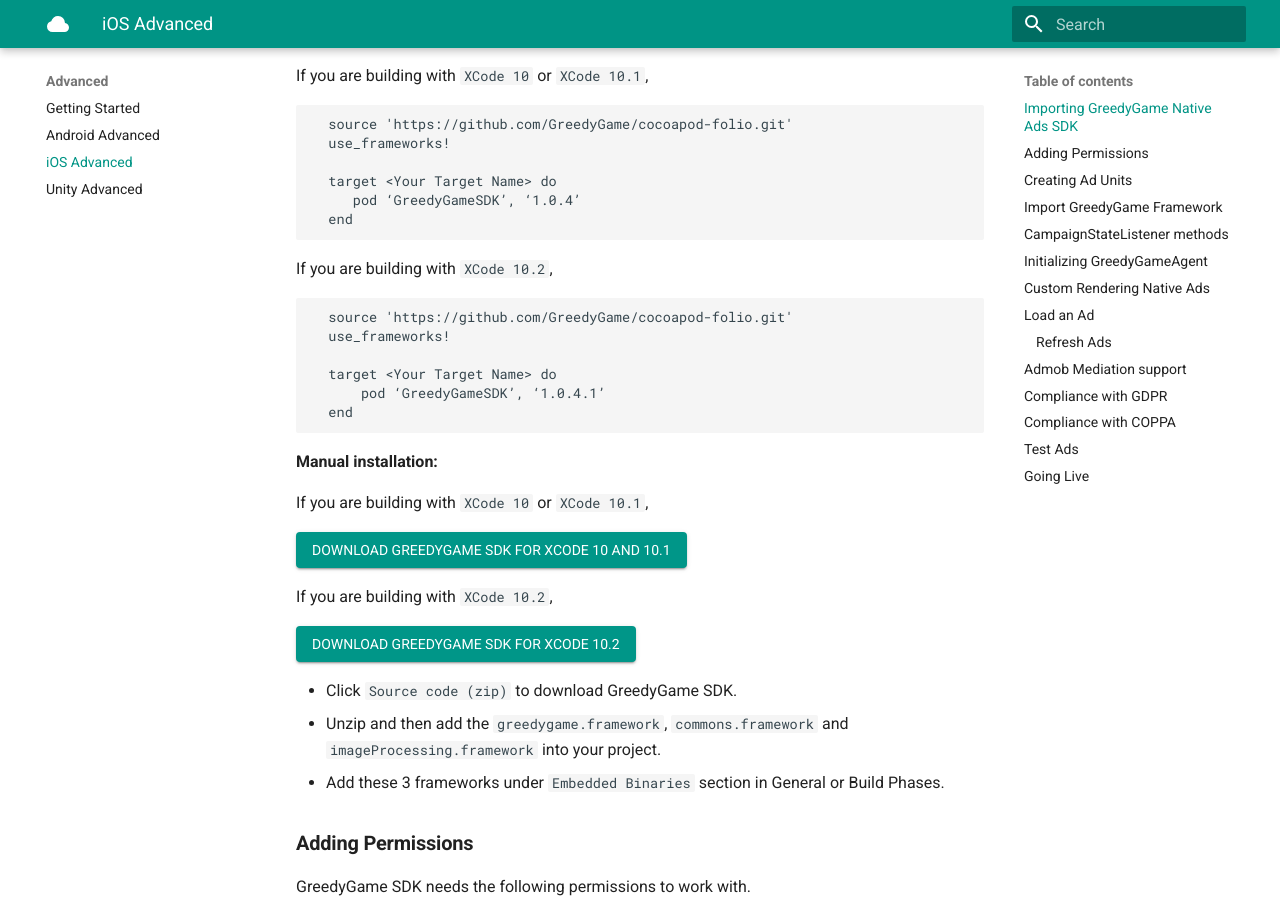
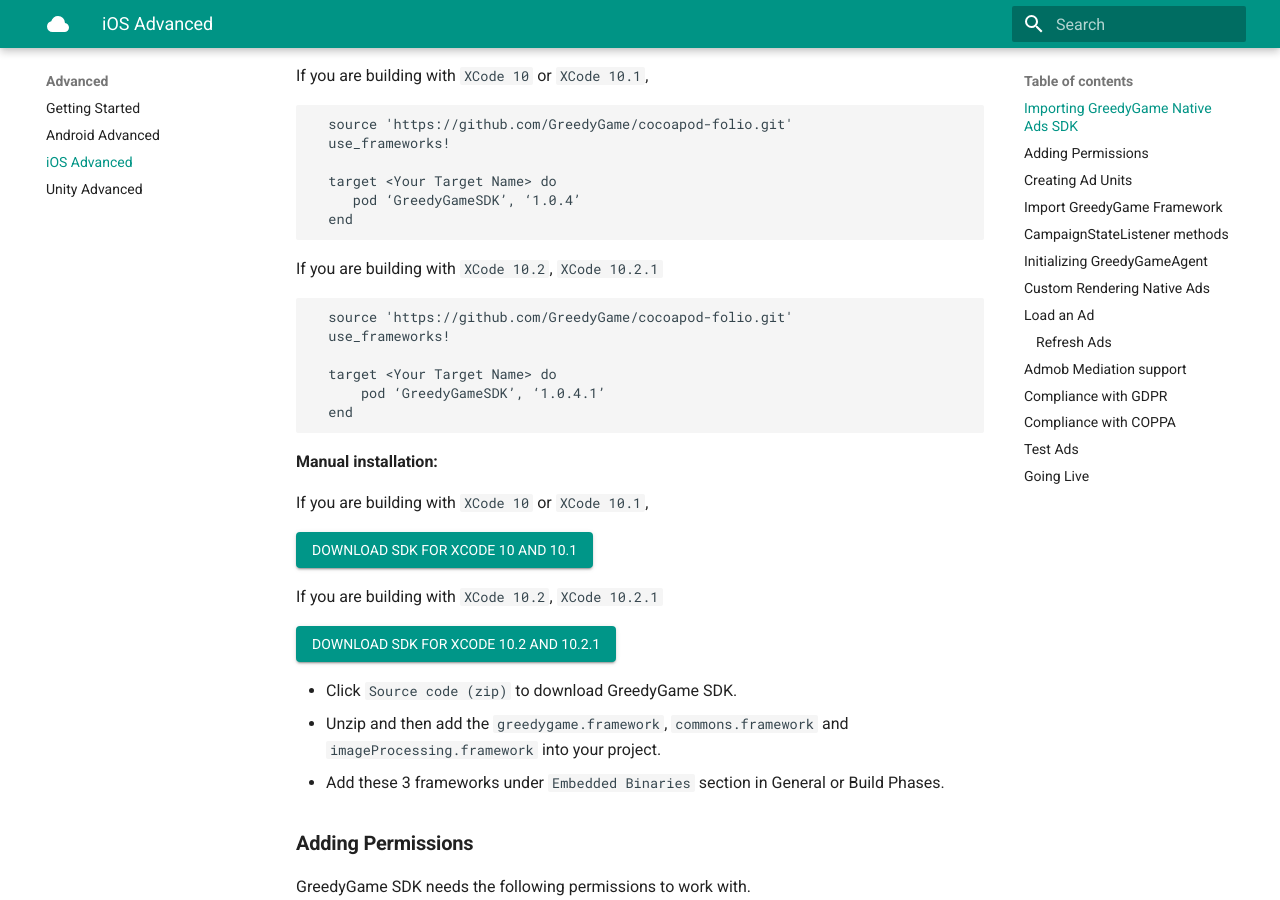
Before and after one commit to GreedyGame/greedygame-docs, an MkDocs documentation site: the page built from docs/ios-advanced.md, in a window 1280 px wide and 900 px high, scrolled down 444 px. Built offline with MkDocs 1.6.1 and Material for MkDocs 9.7.7, drawn with Linux system fonts in a browser that asks for light colours.

````diff
--- a/docs/ios-advanced.md
+++ b/docs/ios-advanced.md
@@ -20,7 +20,7 @@ If you are building with `XCode 10` or `XCode 10.1`,
   end
 ```
 
-If you are building with `XCode 10.2`,
+If you are building with `XCode 10.2`, `XCode 10.2.1`
 
 ```
   source 'https://github.com/GreedyGame/cocoapod-folio.git'
@@ -34,11 +34,11 @@ If you are building with `XCode 10.2`,
 
 If you are building with `XCode 10` or `XCode 10.1`,
 
- <a target="_blank" rel="noopener noreferrer" href="https://github.com/GreedyGame/ios-native-plugin/archive/1.0.4.zip" class="pure-material-button-contained">Download GreedyGame SDK For XCode 10 and 10.1</a>
+ <a target="_blank" rel="noopener noreferrer" href="https://github.com/GreedyGame/ios-native-plugin/archive/1.0.4.zip" class="pure-material-button-contained">Download SDK For XCode 10 and 10.1</a>
 
-If you are building with `XCode 10.2`,
+If you are building with `XCode 10.2`, `XCode 10.2.1`
 
-  <a target="_blank" rel="noopener noreferrer" href="https://github.com/GreedyGame/ios-native-plugin/archive/1.0.4.1.zip" class="pure-material-button-contained">Download GreedyGame SDK For XCode 10.2</a>
+  <a target="_blank" rel="noopener noreferrer" href="https://github.com/GreedyGame/ios-native-plugin/archive/1.0.4.1.zip" class="pure-material-button-contained">Download SDK For XCode 10.2 and 10.2.1</a>
 
  * Click `Source code (zip)` to download GreedyGame SDK.
  * Unzip and then add the `greedygame.framework`, `commons.framework` and `imageProcessing.framework` into your project.
````
Also changed, not shown: docs/android-advanced.md (+1 -1 lines), docs/coppa.md (+3 -6 lines).
